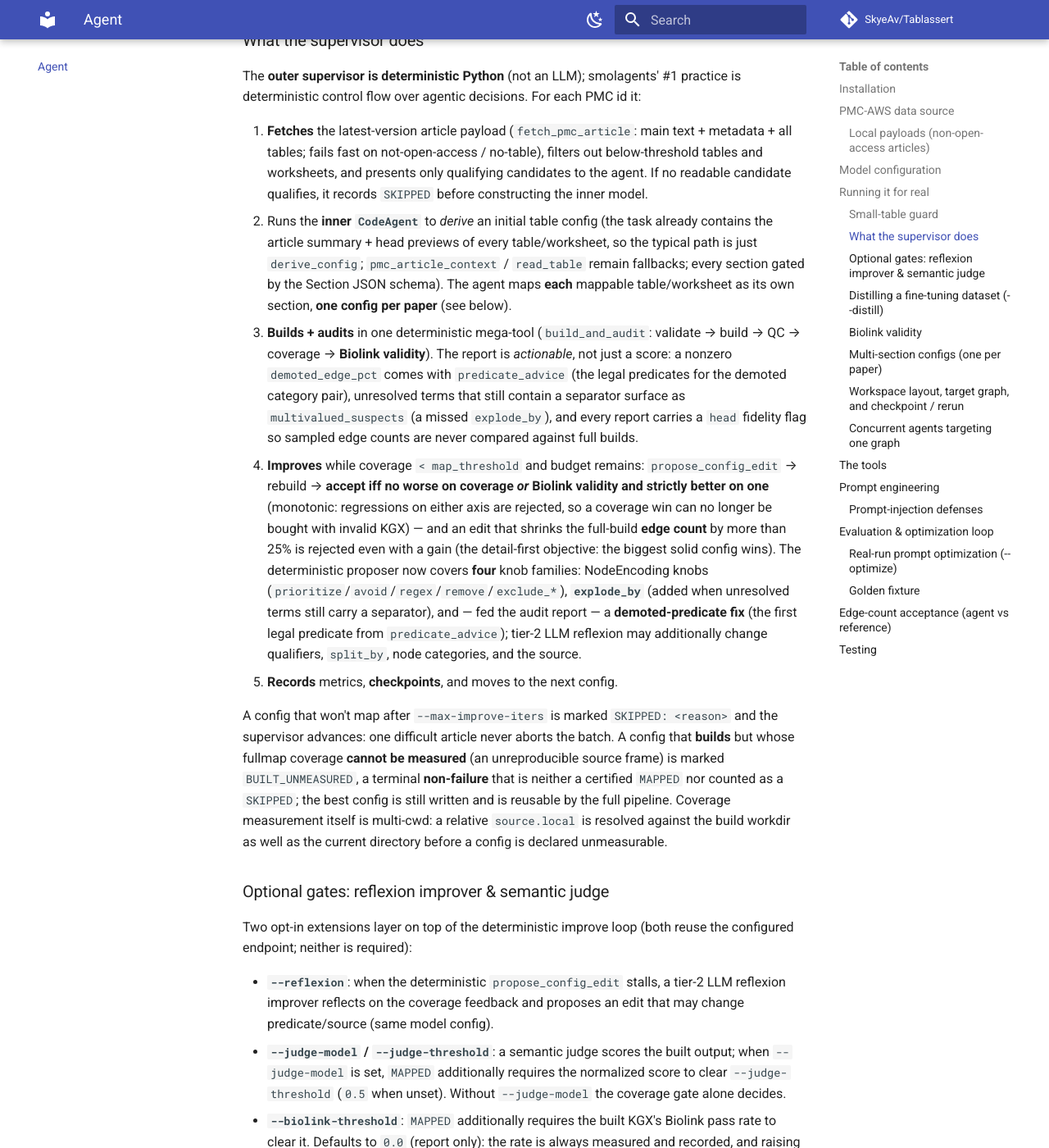
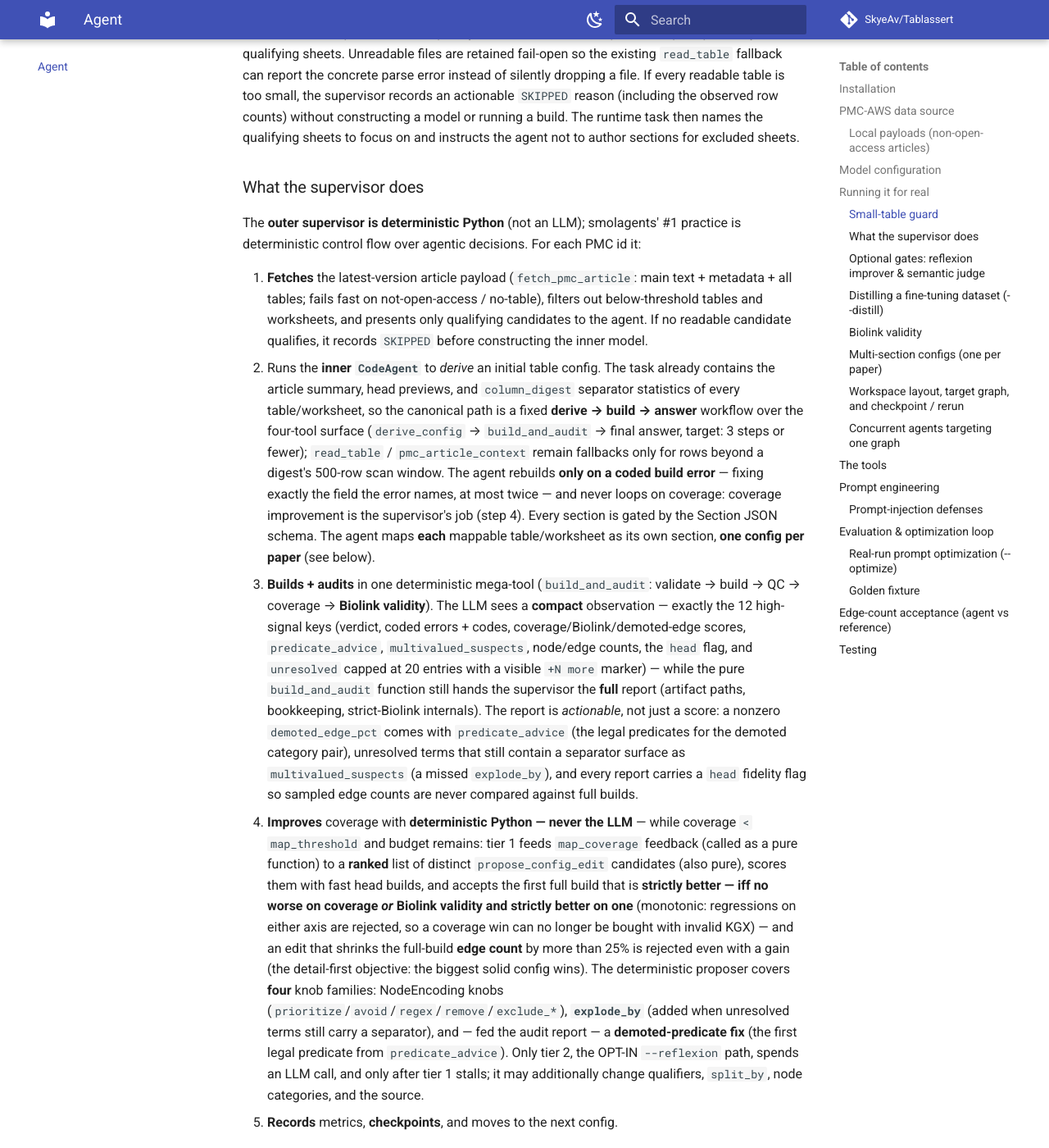
Before and after one commit to SkyeAv/Tablassert3.0.0, an MkDocs documentation site: the page built from docs/agent.md, in a window 1280 px wide and 1400 px high, scrolled down 4487 px. Shown: the whole window at 82% size. Built offline with MkDocs 1.6.1 and Material for MkDocs 9.7.7, drawn with Linux system fonts in a browser that asks for light colours; comment, search, counter and statistics services are not loaded; some of the changed text lies outside the part shown.

Commit message:
feat(agent): [US-006] prove workflow efficiency deltas

```diff
--- a/docs/agent.md
+++ b/docs/agent.md
@@ -2,7 +2,8 @@
 
 **Why this exists:** hand-authoring a Tablassert config for every PMC supplementary table does not scale.
 The optional `[agent]` extra makes it autonomous: point it at **PubMed Central (PMC)** article IDs and it
-**derives the config for you**, then builds, audits, and iteratively improves the graph until the entity
+**derives the config for you**, then builds, audits, and iteratively improves the graph — the
+improve loop is deterministic supervisor Python, not more LLM calls — until the entity
 resolution *maps* (coverage threshold). The outcome is an **NCATS Translator-compliant KGX knowledge
 graph** per article, a claim the loop verifies rather than asserts, by constructing every emitted
 record as its own Biolink class (see [Biolink validity](#biolink-validity)), with the whole loop
@@ -66,10 +67,17 @@ failing fast (cheap checks before any large download and before any model call):
    `fetch_pmc_tables` remains as a thin wrapper returning only the table files.
 
 The main text and every candidate table are wired into the agent TWICE, deliberately: the supervisor
-pre-renders the `pmc_article_context` summary (JATS title/abstract/outline/supplementary manifest) and
-a head preview of **every** qualifying candidate table **and every qualifying Excel worksheet** directly into the task text
-(`render_task_context`), so the agent can author a config with **zero inspection tool calls**. The
-`pmc_article_context` / `read_table` tools stay registered as fallbacks for rows beyond a preview (for
+pre-renders the `pmc_article_context` summary (JATS title/abstract/outline/supplementary manifest),
+a head preview of **every** qualifying candidate table **and every qualifying Excel worksheet**, and a
+per-column **`column_digest`** block per previewed table/worksheet directly into the task text
+(`render_task_context`), so the agent can author a config with **zero inspection tool calls**. Each
+digest scans the first **500 data rows** and reports, per column, the **fraction of non-null cells
+containing each separator** (`;`, `|`, `,`, `/`) plus non-null/distinct counts, max cell length, and
+sample values — enough for `explode_by`/`split_by` detection without a single tool call. Previews and
+digests are rendered inside the data fences (untrusted data, never instructions; see
+[Prompt-injection defenses](#prompt-injection-defenses)). The
+`pmc_article_context` / `read_table` tools stay registered as fallbacks for rows beyond a preview or a
+digest's 500-row scan window (for
 Excel, `read_table` lists **all worksheets** and reads a chosen one via `sheet=` (set `source.sheet`
 in the config). Small tables and worksheets are filtered before this context is rendered; see
 [Small-table guard](#small-table-guard).
@@ -172,24 +180,37 @@ control flow over agentic decisions. For each PMC id it:
    fails fast on not-open-access / no-table), filters out below-threshold tables and worksheets, and
    presents only qualifying candidates to the agent. If no readable candidate qualifies, it records
    `SKIPPED` before constructing the inner model.
-2. Runs the **inner `CodeAgent`** to *derive* an initial table config (the task already contains the
-   article summary + head previews of every table/worksheet, so the typical path is just `derive_config`;
-   `pmc_article_context` / `read_table` remain fallbacks; every section gated by the Section JSON
-   schema). The agent maps **each** mappable table/worksheet as its own section, **one config per paper**
-   (see below).
+2. Runs the **inner `CodeAgent`** to *derive* an initial table config. The task already contains the
+   article summary, head previews, and `column_digest` separator statistics of every table/worksheet,
+   so the canonical path is a fixed **derive → build → answer** workflow over the four-tool surface
+   (`derive_config` → `build_and_audit` → final answer, target: 3 steps or fewer); `read_table` /
+   `pmc_article_context` remain fallbacks only for rows beyond a digest's 500-row scan window. The
+   agent rebuilds **only on a coded build error** — fixing exactly the field the error names, at most
+   twice — and never loops on coverage: coverage improvement is the supervisor's job (step 4). Every
+   section is gated by the Section JSON schema. The agent maps **each** mappable table/worksheet as its
+   own section, **one config per paper** (see below).
 3. **Builds + audits** in one deterministic mega-tool (`build_and_audit`: validate → build → QC → coverage
-   → **Biolink validity**). The report is *actionable*, not just a score: a nonzero `demoted_edge_pct`
+   → **Biolink validity**). The LLM sees a **compact** observation — exactly the 12 high-signal keys
+   (verdict, coded errors + codes, coverage/Biolink/demoted-edge scores, `predicate_advice`,
+   `multivalued_suspects`, node/edge counts, the `head` flag, and `unresolved` capped at 20 entries
+   with a visible `+N more` marker) — while the pure `build_and_audit` function still hands the
+   supervisor the **full** report (artifact paths, bookkeeping, strict-Biolink internals). The report is
+   *actionable*, not just a score: a nonzero `demoted_edge_pct`
    comes with `predicate_advice` (the legal predicates for the demoted category pair), unresolved terms
    that still contain a separator surface as `multivalued_suspects` (a missed `explode_by`), and every
    report carries a `head` fidelity flag so sampled edge counts are never compared against full builds.
-4. **Improves** while coverage `< map_threshold` and budget remains: `propose_config_edit` → rebuild →
-   **accept iff no worse on coverage *or* Biolink validity and strictly better on one** (monotonic:
+4. **Improves** coverage with **deterministic Python — never the LLM** — while coverage `< map_threshold`
+   and budget remains: tier 1 feeds `map_coverage` feedback (called as a pure function) to a **ranked**
+   list of distinct `propose_config_edit` candidates (also pure), scores them with fast head builds, and
+   accepts the first full build that is **strictly better — iff no worse on coverage *or* Biolink
+   validity and strictly better on one** (monotonic:
    regressions on either axis are rejected, so a coverage win can no longer be bought with invalid KGX) —
    and an edit that shrinks the full-build **edge count** by more than 25% is rejected even with a gain
-   (the detail-first objective: the biggest solid config wins). The deterministic proposer now covers
+   (the detail-first objective: the biggest solid config wins). The deterministic proposer covers
    **four** knob families: NodeEncoding knobs (`prioritize`/`avoid`/`regex`/`remove`/`exclude_*`),
    **`explode_by`** (added when unresolved terms still carry a separator), and — fed the audit report —
-   a **demoted-predicate fix** (the first legal predicate from `predicate_advice`); tier-2 LLM reflexion
+   a **demoted-predicate fix** (the first legal predicate from `predicate_advice`). Only tier 2, the
+   OPT-IN `--reflexion` path, spends an LLM call, and only after tier 1 stalls; it
    may additionally change qualifiers, `split_by`, node categories, and the source.
 5. **Records** metrics, **checkpoints**, and moves to the next config.
 
@@ -307,7 +328,8 @@ mappable supplementary table/worksheet. The config is shaped as `{template, sect
 The final-answer gate (`validate_table_config`) validates **every** section, so a config is accepted
 only when all of its sections are schema-valid. `map_coverage` measures each section and reports an
 **aggregate** (`overall` = mean of section coverages, `min` = weakest section, `measured` = true iff
-every section measured, plus the per-section breakdown under `sections`). `propose_config_edit` edits
+every section measured, plus the per-section breakdown under `sections`). The supervisor's
+`propose_config_edit` edits
 each section independently from its own coverage entry. A single-table paper is still one config with
 one section. State and storage stay **per-paper**: one best config (`configs/<pmc_id>.yaml`) holding
 all sections, with `section_coverages` recorded for visibility.
@@ -335,6 +357,15 @@ Only newly generated agent table configs are normalized: every section's `source
 an absolute local/data-lake path, and the graph's new `tables` entry is an absolute path. Existing
 user-authored table YAMLs and their source paths are not rewritten. The target graph's existing metadata
 and unrelated table entries are preserved.
+
+Before the accepted best config is persisted it is also **compacted deterministically**
+(`compact_config`), after normalization: provably no-op entries (keys equal to the Pydantic model
+defaults) are removed while semantics are preserved — the compacted config builds the identical KGX
+and scores the identical `quality_score` (pinned by the offline accuracy-invariance test). Compaction
+can only shrink a config or leave it alone, never corrupt it: any failure writes the normalized
+uncompacted config and the status is unaffected. Each record tracks `config_chars` — the character
+count of what was actually written to `configs/<pmc_id>.yaml` — in `state.json`, so size deltas are
+auditable per article.
 
 A result is appended to the target graph only when it is `MAPPED` or `BUILT_UNMEASURED`. `SKIPPED`
 articles never append. If the same PMC is processed again, its old table entry is replaced and the new
@@ -368,15 +399,24 @@ another's entries and a same-PMC rerun has deterministic last-writer-wins replac
 
 ## The tools
 
+Full mode registers **exactly four** LLM tools — `read_table`, `pmc_article_context`, `derive_config`,
+`build_and_audit` — the derive → build → answer surface. `map_coverage` and `propose_config_edit` are
+**not** in the full-mode agent's surface: they are pure helpers the deterministic supervisor calls
+itself in its improve loop (coverage improvement is the supervisor's job, after the agent answers).
+Two batch derive modes vary the surface: `derive_only` registers only the three
+inspection/authoring tools (no fullmap tools, so derivations parallelize), and `derive_coverage`
+swaps `build_and_audit` for `map_coverage` (coverage feedback without the KGX build, so the agent
+can pick the best sheet/columns).
+
 | Tool | Kind | Purpose |
 | --- | --- | --- |
 | `fetch_pmc_article` | function | PMC-AWS download of the useful latest-version payload (main text + metadata + tables), fail-fast |
 | `pmc_article_context` | tool | parse the JATS main text into a **data-fenced** summary (title/abstract/sections/supplementary manifest); `.txt` renders a fenced excerpt |
 | `read_table` | tool | render a table as **data-fenced, spotlighted** text; lists **all worksheets** of an Excel file (`sheet=`) |
 | `derive_config` | tool | author a table config (`template` + one section per table); each section must satisfy `Section.model_json_schema()` |
-| `build_and_audit` | tool | **one** deterministic validate→build→QC→coverage→**Biolink-validity** mega-tool; the report's `predicate_advice` / `multivalued_suspects` fields make demotions and missed `explode_by`s directly actionable |
-| `map_coverage` | tool (`derive_coverage` mode only) | fullmap term-resolution coverage (per-column + overall); the supervisor calls the pure function in its deterministic improve loop |
-| `propose_config_edit` | function | deterministic, constrained edits + rationale used by the supervisor's improve loop: `NodeEncoding` knobs, `explode_by` from separator-carrying unresolved terms, and (given the audit report) a demoted-predicate fix |
+| `build_and_audit` | tool | **one** deterministic validate→build→QC→coverage→**Biolink-validity** mega-tool; the LLM observation is the **compact** 12-key report (`unresolved` capped at 20 + `+N more`), while direct/supervisor callers of the pure function get the **full** report; the report's `predicate_advice` / `multivalued_suspects` fields make demotions and missed `explode_by`s directly actionable |
+| `map_coverage` | tool (`derive_coverage` mode only) / supervisor pure helper | fullmap term-resolution coverage (per-column + overall); in full mode ONLY the deterministic supervisor calls the pure function (improve loop + per-section recording), never the LLM |
+| `propose_config_edit` | supervisor pure helper | deterministic, constrained edits + rationale used ONLY by the supervisor's improve loop (never an LLM tool): `NodeEncoding` knobs, `explode_by` from separator-carrying unresolved terms, and (given the audit report) a demoted-predicate fix |
 
 `build_and_audit` returns coded errors **verbatim** (each carries a docs URL) so the agent can
 self-correct the exact offending field. `derive_config` does the same: a candidate config that fails
@@ -391,6 +431,11 @@ The agent's `instructions` make the techniques explicit:
   section, every evidence slot captured, multi-valued cells exploded, direction/aspect columns
   qualified; (2) coverage; (3) Biolink validity / QC; (4) efficiency LAST — the prompt states plainly
   that a mappable sheet or evidence column is never sacrificed to save a tool call.
+- **Digest-first `explode_by`/`split_by` detection**: every previewed table/worksheet ships its
+  injected `column_digest` (separator fractions over the first 500 data rows), and the prompt directs
+  the agent to read those statistics FIRST — an entity column with a dominant separator gets
+  `explode_by` for exactly that separator; `read_table` is justified only for rows beyond the digest's
+  scan window.
 - **ReAct, planning off**: `CodeAgent` is a ReAct loop, but periodic re-planning is disabled
   (`planning_interval=None`): each planning turn is a whole extra LLM round trip carrying the full
   prompt, and the task already prescribes a fixed short workflow (derive → build → answer): on a
@@ -416,8 +461,10 @@ The agent's `instructions` make the techniques explicit:
   exemplar** combining `explode_by: ";"`, a column qualifier, a regex strip, and the paired
   `effect_size`/`effect_type` annotations — every exemplar's predicate is a legal, specific choice for
   its category pair (guarded by tests).
-- **Reflexion-style self-critique**: `propose_config_edit` / `reflexion_improve` reflect on failing rows,
-  error codes, and unresolved terms, then make a targeted, schema-valid edit.
+- **Reflexion-style self-critique (supervisor-side)**: the deterministic `propose_config_edit` /
+  `reflexion_improve` reflect on failing rows,
+  error codes, and unresolved terms, then make a targeted, schema-valid edit — in the supervisor's
+  improve loop, never inside the agent's tool surface.
 - **Error-recovery prompting**: tools return rich coded errors; the prompt directs the agent to read the
   code + message and fix precisely that field, never repeating an unchanged config.
 - **Context trimming**: a `step_callback` tallies tokens/steps and failed/wrong/redundant tool calls, and
```
Also changed, not shown: 3 other files.
